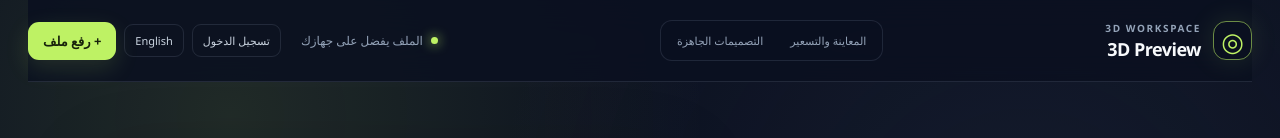
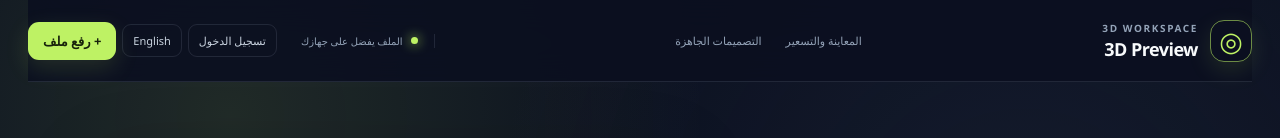
Before and after one commit to muhamaadessam/mojassam-3d, a Next.js app: page / in a window 1280 px wide. Shown: the top 138 px of the page. Built offline with nearby package versions, Linux system fonts and the light colour scheme.

Commit message:
Polish navigation bar

```diff
--- a/app/globals.css
+++ b/app/globals.css
@@ -8,18 +8,20 @@ button { cursor: pointer; }
 button:disabled { cursor: not-allowed; opacity: .45; }
 .app-shell { min-height: 100vh; background: radial-gradient(circle at 74% 12%, var(--color-page-glow), transparent 32%), var(--color-page); padding: 0 28px 20px; }
 .home-shell { min-height: 100vh; background: radial-gradient(circle at 18% 8%, var(--color-brand-surface-strong), transparent 28%), radial-gradient(circle at 80% 18%, var(--color-page-glow), transparent 34%), var(--color-page); padding: 0 28px 20px; }
-.topbar { position: sticky; top: 0; z-index: 20; height: 82px; max-width: 1500px; margin: 0 auto; display: flex; align-items: center; justify-content: space-between; gap: 20px; border-bottom: 1px solid var(--color-border); background: color-mix(in srgb, var(--color-page) 88%, transparent); backdrop-filter: blur(16px); }
-.brand-lockup { display: flex; align-items: center; gap: 12px; }
-.brand-mark { display: grid; place-items: center; width: 39px; height: 39px; border: 1px solid var(--color-brand-border-strong); border-radius: 13px; color: var(--color-brand); font-size: 26px; box-shadow: 0 0 28px var(--color-brand-surface-strong); }
+.topbar { position: sticky; top: 0; z-index: 20; height: 82px; max-width: 1280px; margin: 0 auto; display: flex; align-items: center; justify-content: space-between; gap: 24px; border-bottom: 1px solid var(--color-border); background: color-mix(in srgb, var(--color-page) 92%, transparent); backdrop-filter: blur(16px); }
+.brand-lockup { display: flex; align-items: center; gap: 12px; flex-shrink: 0; }
+.brand-mark { display: grid; place-items: center; width: 42px; height: 42px; border: 1px solid var(--color-brand-border-strong); border-radius: 14px; color: var(--color-brand); font-size: 27px; box-shadow: 0 8px 24px var(--color-brand-surface-strong); }
 .brand-lockup h1 { margin: 2px 0 0; font-size: 18px; letter-spacing: -.03em; }
 .eyebrow { margin: 0; color: var(--color-text-muted); font-size: 10px; font-weight: 800; letter-spacing: .16em; text-transform: uppercase; }
 .accent { color: var(--color-brand); }
-.topbar-note { display: flex; align-items: center; gap: 8px; color: var(--color-text-muted); font-size: 12px; }
-.topbar-actions { display: flex; align-items: center; gap: 8px; }
-.account-link { text-decoration: none; }
-.topbar-nav { display: flex; align-items: center; gap: 3px; margin-inline: auto; border: 1px solid var(--color-border); border-radius: 12px; padding: 4px; background: var(--color-surface-overlay); }
-.topbar-nav a { border-radius: 8px; padding: 8px 12px; color: var(--color-text-muted); font-size: 11px; text-decoration: none; transition: .2s ease; }
-.topbar-nav a:hover, .topbar-nav a:focus-visible { color: var(--color-text-heading); background: var(--color-surface-raised); }
+.topbar-note { display: flex; align-items: center; gap: 8px; border-inline-start: 1px solid var(--color-border); padding-inline-start: 16px; color: var(--color-text-muted); font-size: 10px; white-space: nowrap; }
+.topbar-actions { display: flex; align-items: center; gap: 6px; flex-shrink: 0; }
+.account-link { border-color: transparent; text-decoration: none; }
+.topbar-nav { display: flex; align-items: center; gap: 24px; margin-inline: auto; }
+.topbar-nav a { position: relative; padding: 12px 0; color: var(--color-text-muted); font-size: 11px; text-decoration: none; transition: color .2s ease; }
+.topbar-nav a::after { position: absolute; right: 0; bottom: 2px; left: 0; height: 2px; border-radius: 99px; background: var(--color-brand); content: ''; opacity: 0; transform: scaleX(.4); transition: opacity .2s ease, transform .2s ease; }
+.topbar-nav a:hover, .topbar-nav a:focus-visible { color: var(--color-text-heading); }
+.topbar-nav a:hover::after, .topbar-nav a:focus-visible::after { opacity: 1; transform: scaleX(1); }
 .online-dot { width: 7px; height: 7px; border-radius: 50%; background: var(--color-brand); box-shadow: 0 0 12px var(--color-brand); }
 .primary-button { border: 0; border-radius: 11px; padding: 12px 17px; background: var(--color-brand); color: var(--color-brand-ink); font-weight: 800; box-shadow: var(--shadow-brand); }
 .primary-button.compact { padding: 10px 15px; font-size: 13px; }
```
